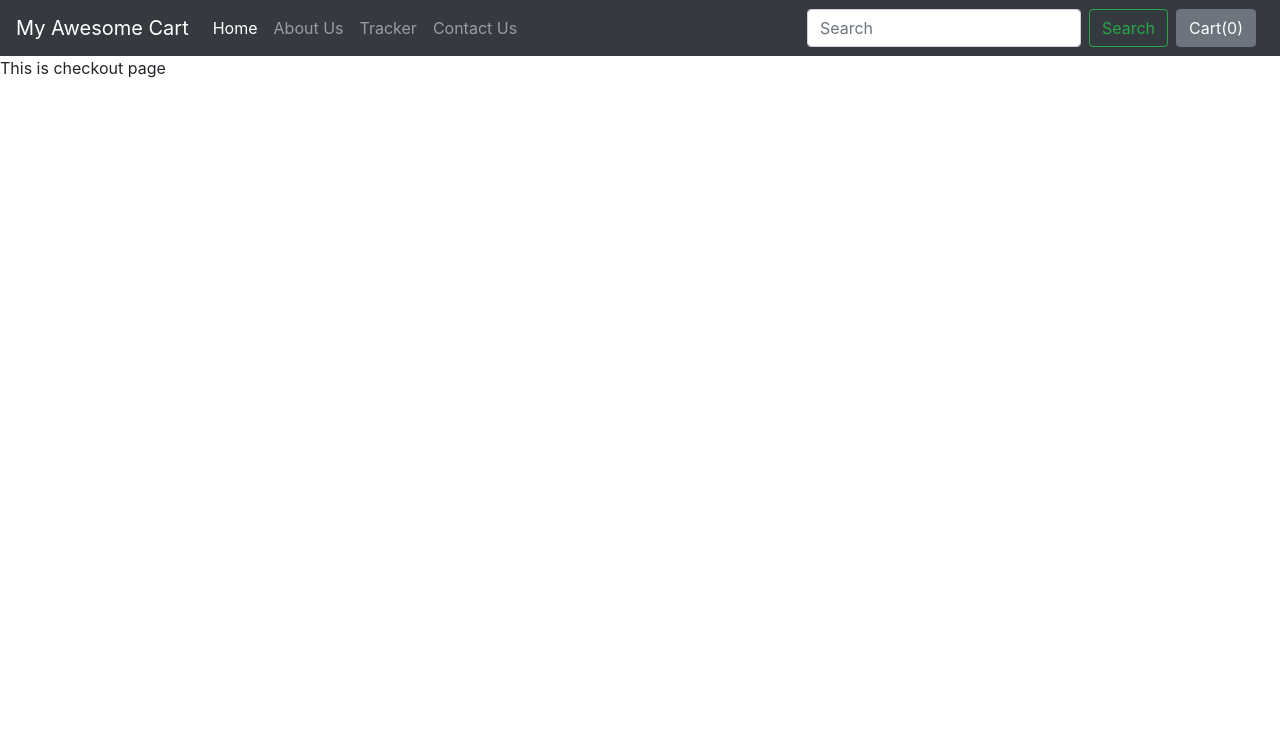
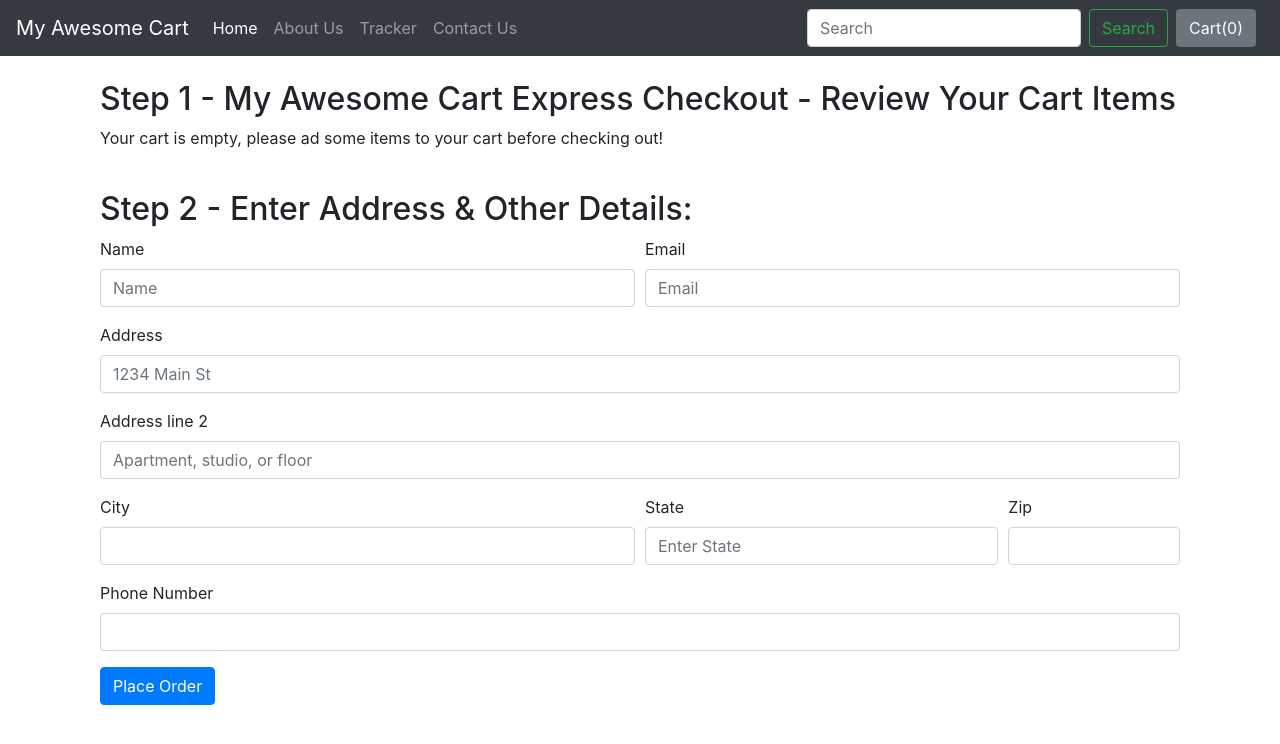
Before and after one commit to RitikVishvakarma/Djang_Ecommerce, a Django app: page /shop/checkout/ in a window 1280 px wide. Shown: the top 744 px of the page. Run offline with Django 3.2, Linux system fonts and the light colour scheme; some libraries are stand-ins or nearby versions.

Commit message:
creating checkout page

```diff
--- a/shop/templates/shop/checkout.html
+++ b/shop/templates/shop/checkout.html
@@ -1,3 +1,78 @@
-{% extends 'shop/basic.html' %}
-{% block title %}CheckOut{% endblock title %}
-{% block body %}This is checkout page{% endblock body %}
+{% extends 'shop/basic.html' %} {% block title%} Checkout - My Awesome Cart{% endblock %} {% block body %}
+<div class="container">
+    <div class="col my-4">
+        <h2>Step 1 - My Awesome Cart Express Checkout - Review Your Cart Items</h2>
+        <div>
+            <ul class="list-group" id="items">
+            </ul>
+        </div>
+    </div>
+    <div class="col my-4">
+        <h2>Step 2 - Enter Address & Other Details:</h2>
+        <form>
+            <div class="form-row">
+                <div class="form-group col-md-6">
+                    <label for="inputname">Name</label>
+                    <input type="name" class="form-control" id="inputname" placeholder="Name">
+                </div>
+                <div class="form-group col-md-6">
+                    <label for="inputEmail4">Email</label>
+                    <input type="email" class="form-control" id="inputEmail4" placeholder="Email">
+                </div>
+            </div>
+            <div class="form-group">
+                <label for="inputAddress">Address</label>
+                <input type="text" class="form-control" id="inputAddress" placeholder="1234 Main St">
+            </div>
+            <div class="form-group">
+                <label for="inputAddress2">Address line 2</label>
+                <input type="text" class="form-control" id="inputAddress2" placeholder="Apartment, studio, or floor">
+            </div>
+            <div class="form-row">
+                <div class="form-group col-md-6">
+                    <label for="inputCity">City</label>
+                    <input type="text" class="form-control" id="inputCity">
+                </div>
+                <div class="form-group col-md-4">
+                    <label for="inputState">State</label>
+                    <input type="text" class="form-control" id="inputAddress2" placeholder="Enter State">
+                </div>
+                <div class="form-group col-md-2">
+                    <label for="inputZip">Zip</label>
+                    <input type="text" class="form-control" id="inputZip">
+                </div>
+            </div>
+            <div class="form-group">
+                <label for="inputZip">Phone Number</label>
+                <input type="tel" class="form-control" id="inputPhone">
+            </div>
+            <button type="submit" class="btn btn-primary">Place Order</button>
+        </form>
+    </div>
+</div>
+{% endblock %} {% block js %}
+<script>
+    if (localStorage.getItem('cart') == null) {
+        var cart = {};
+    } else {
+        cart = JSON.parse(localStorage.getItem('cart'));
+    }
+    sum = 0;
+    if ($.isEmptyObject(cart)) {
+        mystr = `<p>Your cart is empty, please ad some items to your cart before checking out!</p>`
+        $('#items').append(mystr);
+    } else {
+        for (item in cart) {
+            let name = cart[item][1];
+            let qty = cart[item][0];
+            sum = sum + qty;
+            mystr = `<li class="list-group-item d-flex justify-content-between align-items-center">
+                    ${name}
+                    <span class="badge badge-primary badge-pill">${qty}</span>
+                </li>`
+            $('#items').append(mystr);
+        }
+    }
+    document.getElementById('cart').innerHTML = sum
+</script>
+{% endblock js %}
```
Also changed, not shown: shop/templates/shop/index.html (+43 -31 lines).
